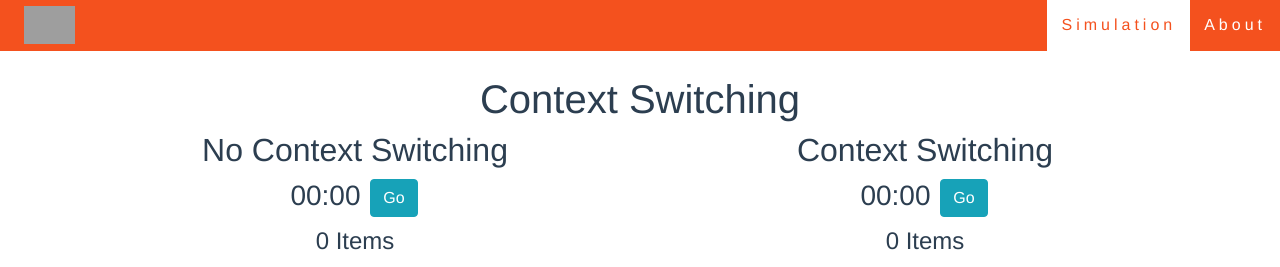
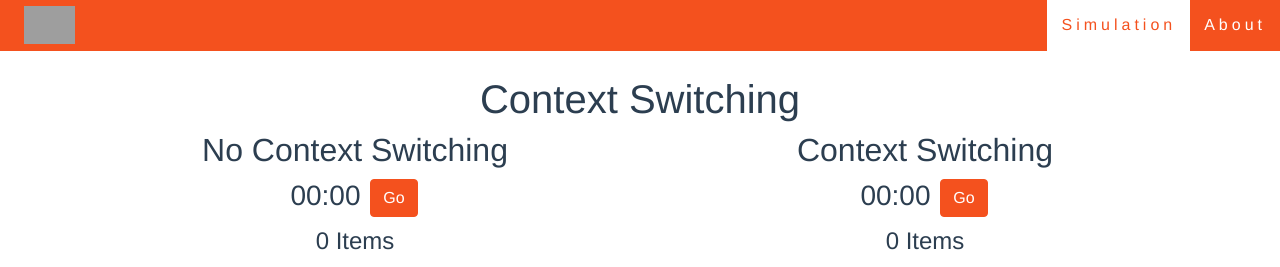
Before and after one commit to hogsmill/context-switching, a Vue app: page / in a window 1280 px wide. Shown: the top 267 px of the page. Built offline with nearby package versions, Linux system fonts and the light colour scheme; no server answers; grey boxes are pictures that could not be loaded.

Commit message:
disabled button styles

```diff
--- a/src/assets/site.css
+++ b/src/assets/site.css
@@ -41,3 +41,24 @@ button { margin: 2px; }
   background-color: #fff !important;
   padding: 14px;
 }
+
+.btn-info {
+  color: #fff;
+  background-color: #f4511e;
+  border-color: #f4511e;
+}
+
+.btn-info:hover {
+  color: #f4511e;
+  background-color: #ffffff;
+  border-color: #f4511e;
+}
+
+.btn-info:disabled {
+  background-color: #ddd;
+  border-color: #aaa;
+}
+
+.btn-info:hover:disabled {
+  color: #fff;
+}
```
